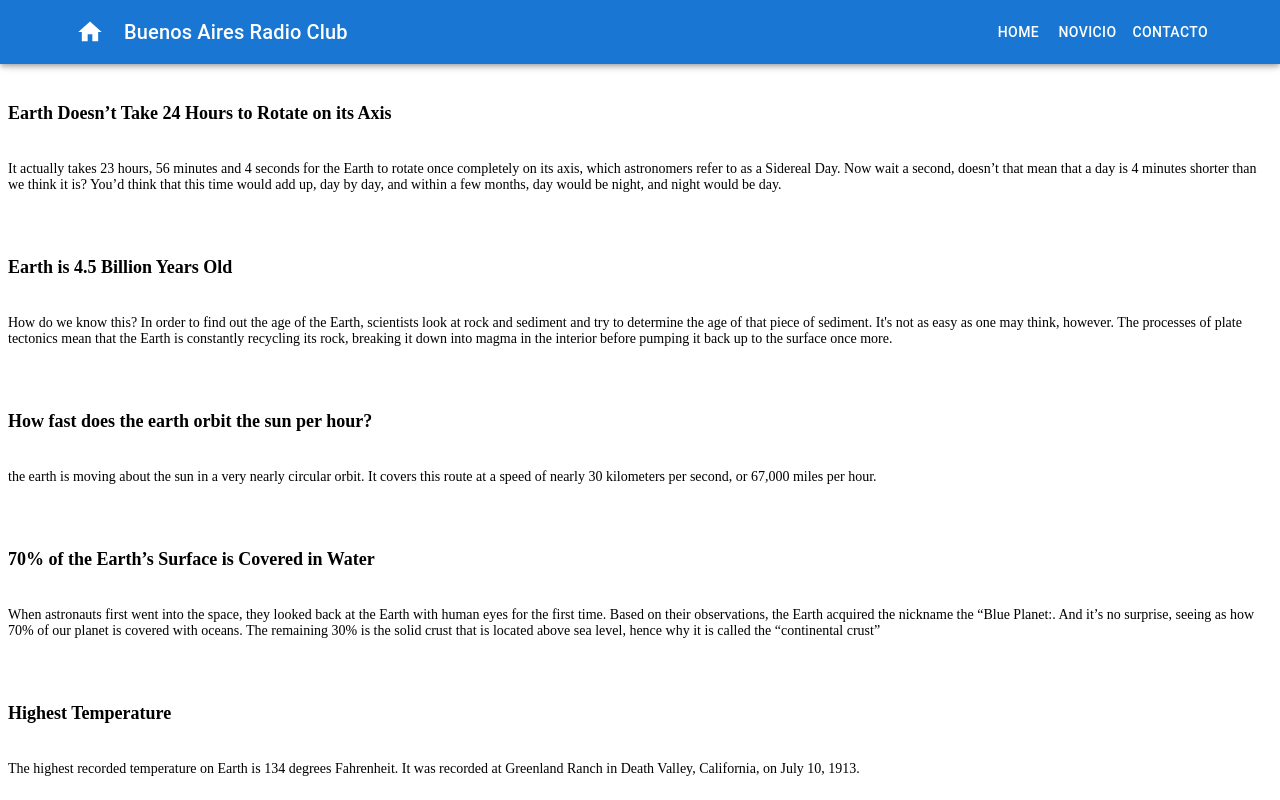
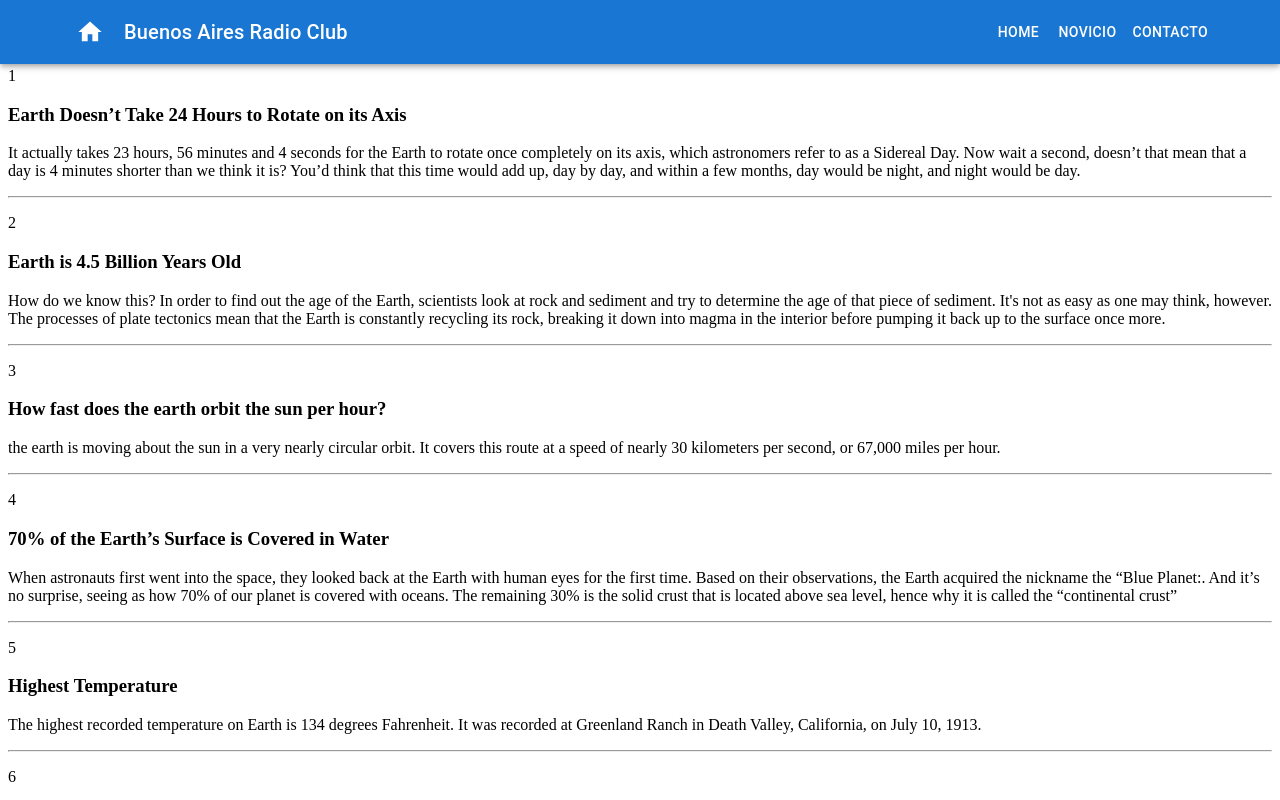
Before and after one commit to ltiisidii/rf-examen-react, a React (Create React App) app in the folder lu4bb-examen/: page /info-tecnica in a window 1280 px wide. Shown: the top 800 px of the page. Built offline with nearby package versions, Linux system fonts and the light colour scheme.

Commit message:
infotecnica

```diff
--- a/lu4bb-examen/src/component/InfoTecnica.js
+++ b/lu4bb-examen/src/component/InfoTecnica.js
@@ -1,20 +1,18 @@
 import React from 'react';
-import data from '../sources/facts-novicio-tecnica.json';
-import './InfoTecnica.css';
+import facts  from '../sources/facts-novicio-tecnica.json';
 
 const InfoTecnica = () => {
   return (
-    <div className="info-tecnica-container">
+    <div>
       <h2>Información Técnica</h2>
-      <div className="fact-table">
-        {data.map((fact) => (
-          <div key={fact.id} className="fact-row">
-            <h3>{fact.title}</h3>
-            <p>{fact.content}</p>
-            <hr />
-          </div>
-        ))}
-      </div>
+      {facts.map((fact, index) => (
+        <div key={fact.id}>
+          {index > 0 && <hr />} {/* Separador visible */}
+          <p>{fact.id}</p> {/* Mostrar el ID */}
+          <h3>{fact.title}</h3>
+          <p>{fact.content}</p>
+        </div>
+      ))}
     </div>
   );
 };
```
